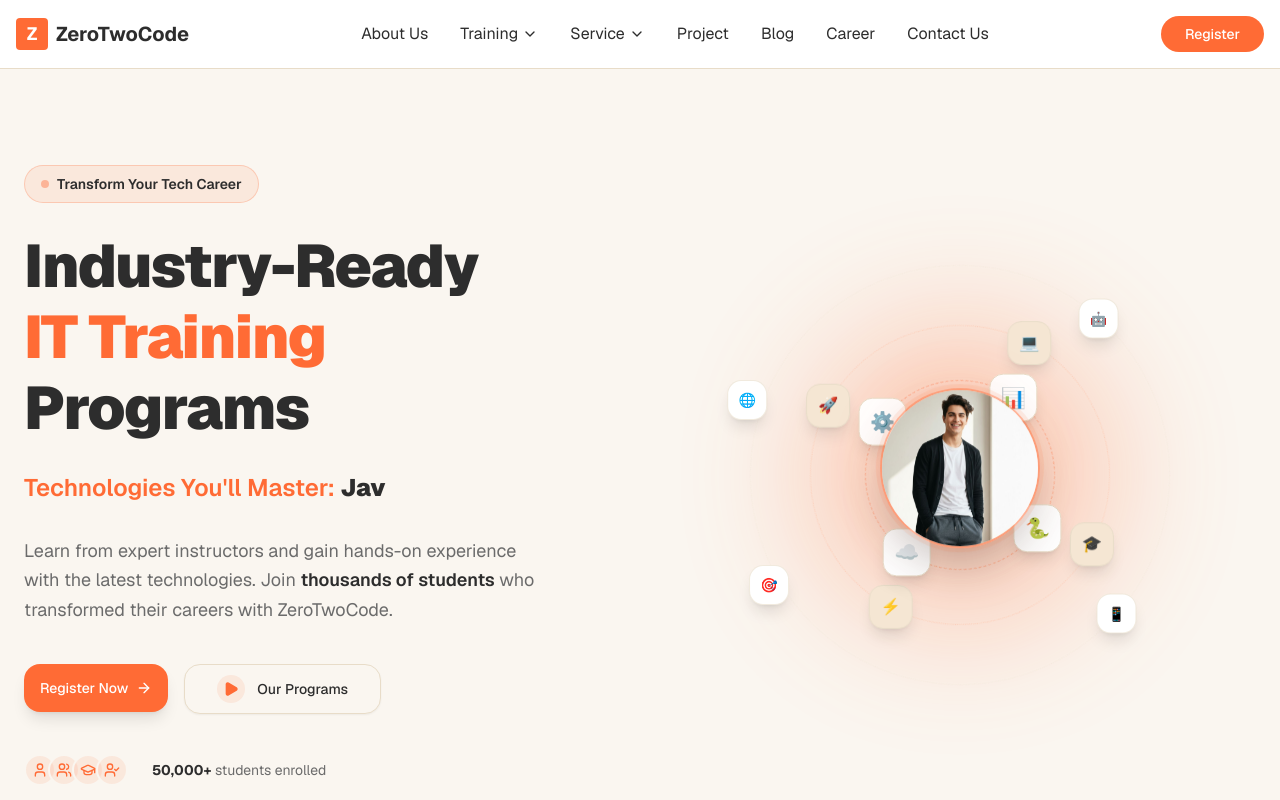
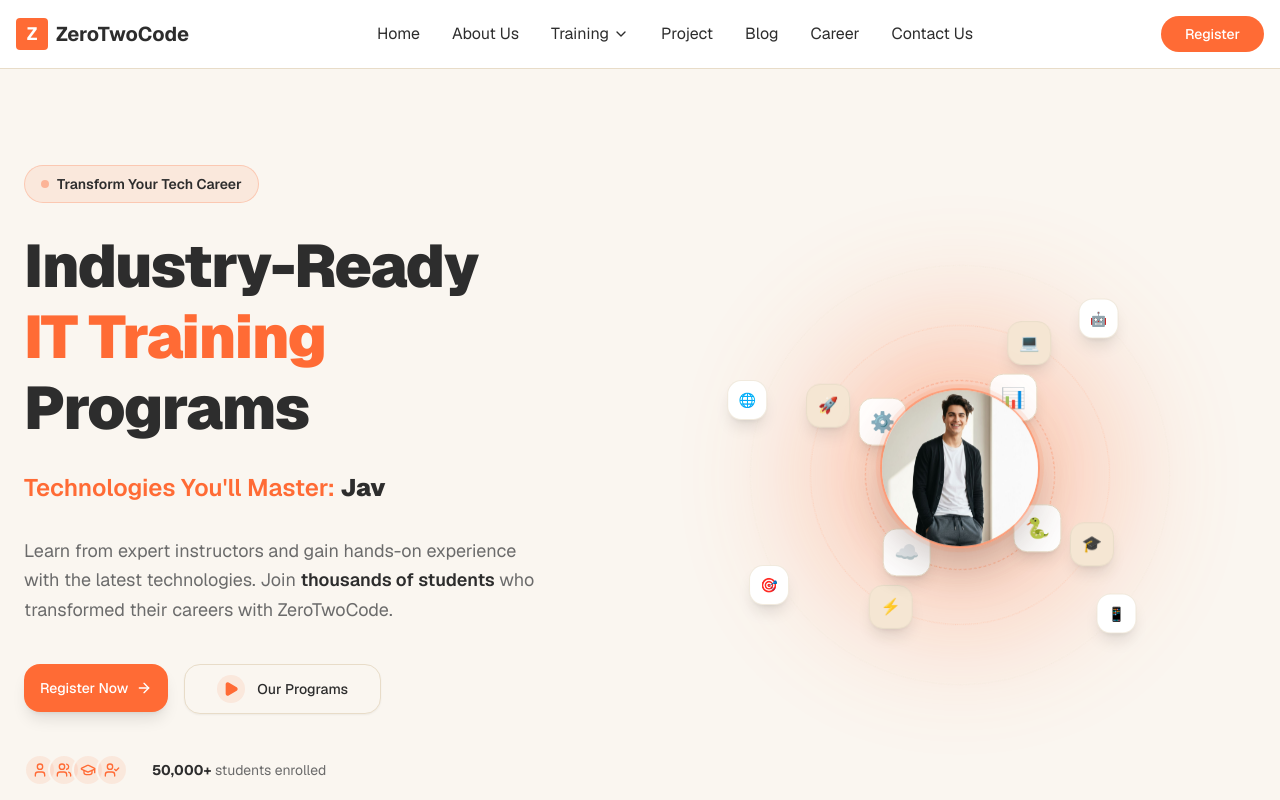
Before and after one commit to 0xkid-root/zero2code, a Next.js app: page / in a window 1280 px wide. Shown: the top 800 px of the page. Built offline with nearby package versions, Linux system fonts and the light colour scheme; a web font is replaced by a local one.

Commit message:
home add

```diff
--- a/components/header.tsx
+++ b/components/header.tsx
@@ -6,6 +6,7 @@ import { Button } from '@/components/ui/button'
 import { Menu, X, ChevronDown } from 'lucide-react'
 
 const navLinks = [
+  { label: 'Home', href: '/' },
   { label: 'About Us', href: '/about' },
   {
     label: 'Training',
@@ -17,15 +18,7 @@ const navLinks = [
       { label: 'Industrial Training', href: '/training/industrial-training' },
     ],
   },
-  {
-    label: 'Service',
-    href: '#service',
-    dropdown: [
-      { label: 'Mentorship', href: '#mentorship' },
-      { label: 'Code Review', href: '#code-review' },
-      { label: 'Career Coaching', href: '#career-coaching' },
-    ],
-  },
+
   { label: 'Project', href: '#project' },
   { label: 'Blog', href: '/blog' },
   { label: 'Career', href: '#career' },
```
Also changed, not shown: 1 other file (tests, documents, lock files or other folders).
